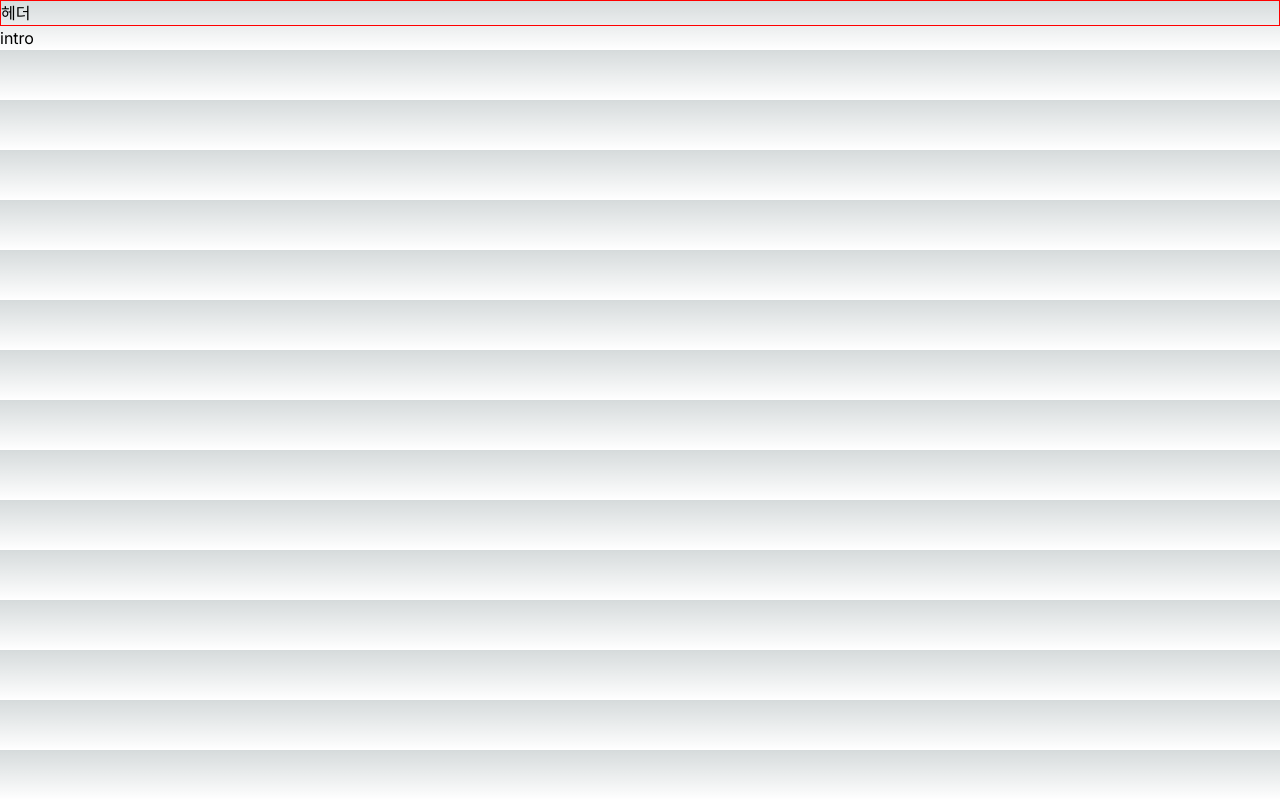
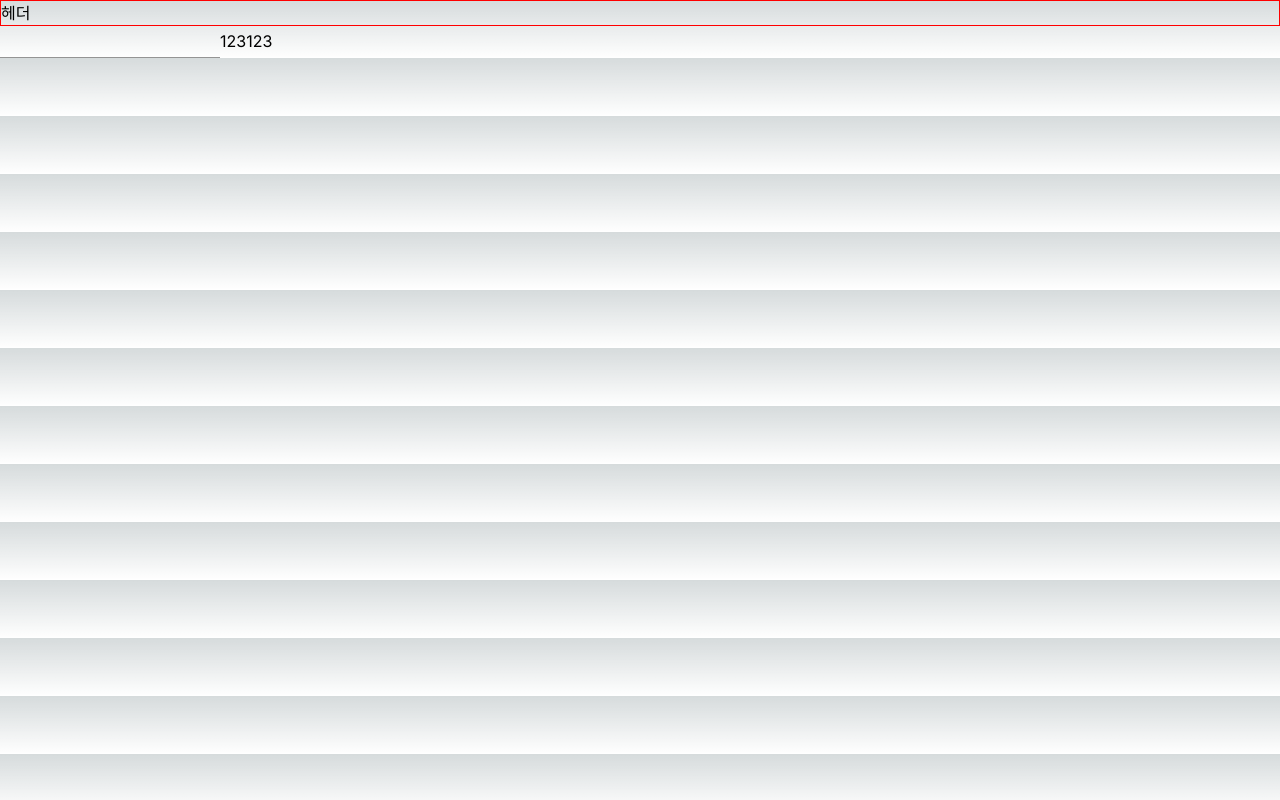
Before and after one commit to dive-doc/occ-fe-001-addiction, a Next.js app: page /intro in a window 1280 px wide. Built offline with nearby package versions, Linux system fonts and the light colour scheme.

Commit message:
mui 설치

```diff
--- a/package.json
+++ b/package.json
@@ -11,6 +11,11 @@
     "test:ci": "jest --ci"
   },
   "dependencies": {
+    "@emotion/cache": "^11.11.0",
+    "@emotion/react": "^11.11.3",
+    "@emotion/styled": "^11.11.0",
+    "@mui/material": "^5.15.3",
+    "@mui/material-nextjs": "^5.15.3",
     "next": "13.5.6",
     "react": "^18",
     "react-dom": "^18",
@@ -26,6 +31,7 @@
     "@types/node": "^20",
     "@types/react": "^18",
     "@types/react-dom": "^18",
+    "@types/styled-components": "^5.1.34",
     "@typescript-eslint/eslint-plugin": "^6.9.1",
     "@typescript-eslint/parser": "^6.9.1",
     "autoprefixer": "^10",
--- a/src/app/intro/page.tsx
+++ b/src/app/intro/page.tsx
@@ -1,7 +1,13 @@
+import { Input } from '@mui/material'
 import React from 'react'
 
 const Intro = () => {
-  return <main>intro</main>
+  return (
+    <main>
+      <Input />
+      123123
+    </main>
+  )
 }
 
 export default Intro
--- a/src/app/page.tsx
+++ b/src/app/page.tsx
@@ -3,6 +3,7 @@ import Image from 'next/image'
 export default function Home() {
   return (
     <main className="flex min-h-screen flex-col items-center justify-between p-24">
+
       <div className="z-10 max-w-5xl w-full items-center justify-between font-mono text-sm lg:flex">
         <p className="fixed left-0 top-0 flex w-full justify-center border-b border-gray-300 bg-gradient-to-b from-zinc-200 pb-6 pt-8 backdrop-blur-2xl dark:border-neutral-800 dark:bg-zinc-800/30 dark:from-inherit lg:static lg:w-auto  lg:rounded-xl lg:border lg:bg-gray-200 lg:p-4 lg:dark:bg-zinc-800/30">
           Get started by editing&nbsp;
```
Also changed, not shown: 1 other file (tests, documents, lock files or other folders).
